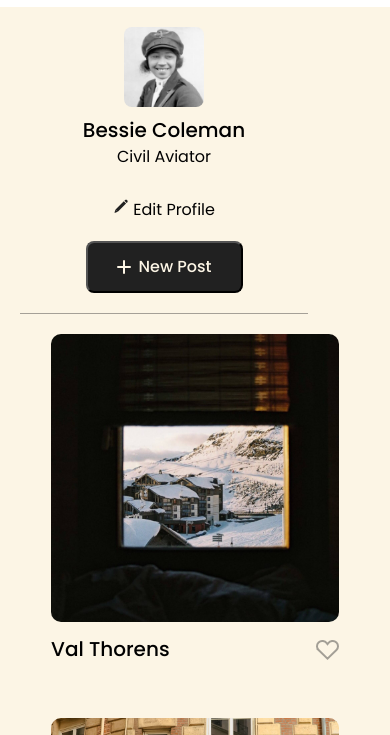
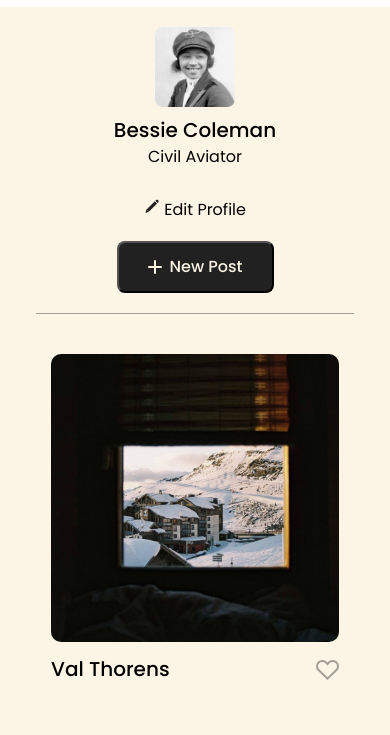
Before and after one commit to ANORRIS56/se_project_spots, a plain HTML site: page index.html in a window 390 px wide. Shown: the part 39-774 px from the top of the page. Drawn offline with Linux system fonts and the light colour scheme.

Commit message:
New update for my project

```diff
--- a/blocks/profile.css
+++ b/blocks/profile.css
@@ -81,11 +81,9 @@
 
 @media screen and (max-width: 630px) {
   .profile {
+    margin: 20px 16px;
+    align-items: center;
     flex-direction: column;
-    max-width: 288px;
-    align-items: center;
-    text-align: center;
-    padding-top: 20px;
   }
 
   .profile__avatar {
@@ -122,3 +120,9 @@
     margin: 0 auto;
   }
 }
+@media screen and (max-width: 630px) {
+  .profile__column {
+    align-items: center;
+    text-align: center;
+  }
+}
```
